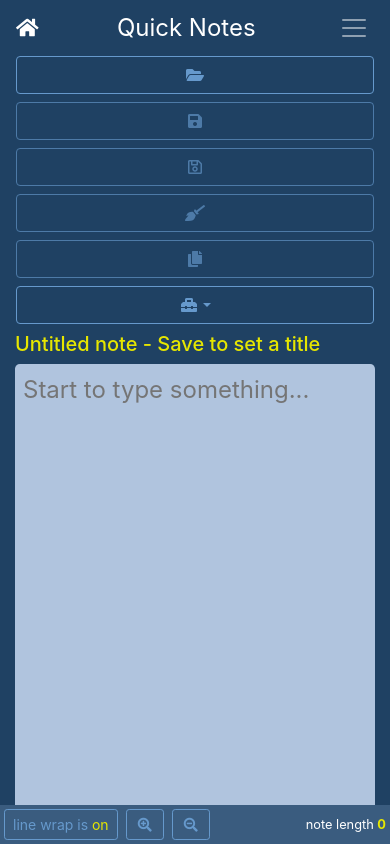
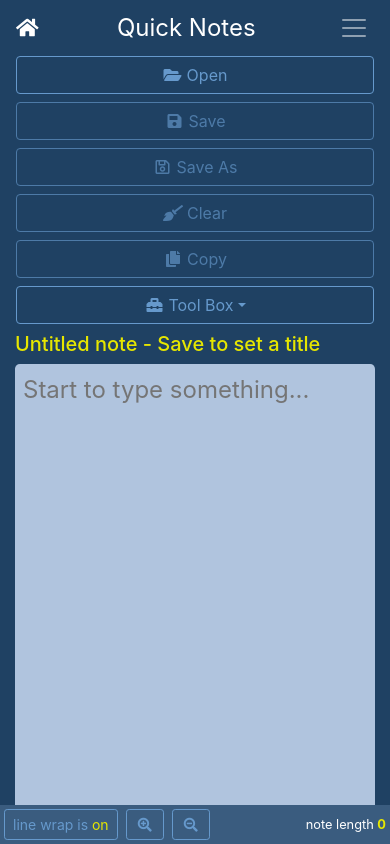
Before and after one commit to openXapps/web-apps-notes, a React (Create React App) app: page / in a window 390 px wide. Both pictures are taken after a click on the button 354 px from the left and 28 px from the top of the page. Shown: the top 844 px of the page. Built offline with nearby package versions, Linux system fonts and the light colour scheme.

Commit message:
Fixed navbar labels xs devices

```diff
--- a/src/components/Header.js
+++ b/src/components/Header.js
@@ -23,7 +23,7 @@ const Header = () => {
 
   // Tries to toggle the navbar
   const collapseNavBar = (ev) => {
-    const currentElement = ev.target.name ? ev.target.name : '';
+    const currentElement = ev.target.name || '';
     // console.log ('Header: collapseNavBar.currentElement...', currentElement);
     let elToggler = document.getElementsByClassName('navbar-toggler');
     let elBar = document.getElementById('gd-navbar-content');
@@ -43,6 +43,7 @@ const Header = () => {
       // Update existing note
       if (noteId === v.noteId) {
         tempNotes.push({
+
           ...v,
           noteTitle: noteTitle,
           noteContent: utoa(noteContent),
@@ -54,6 +55,7 @@ const Header = () => {
     // console.log('Save: notes.EDIT...', tempNotes);
     saveLocalStorage('gd-notes', tempNotes);
     onSetIsSaved(true);
+    collapseNavBar(ev);
   };
 
   // console.log ('Header: isSaved...', isSaved);
@@ -82,7 +84,7 @@ const Header = () => {
               role="button"
               onClick={collapseNavBar}
             ><i className="fas fa-folder-open gd-nav-btn-icon"></i><span
-              className="pl-1 d-lg-inline d-none"
+              className="pl-1 d-sm-none d-lg-inline"
             >Open</span></Link>
           </li>
           <li className="nav-item ml-0 mt-2 ml-sm-2 mt-sm-0">
@@ -92,7 +94,7 @@ const Header = () => {
               disabled={!(noteId) || navbarLocked}
               onClick={handleSave}
             ><i className="fas fa-save gd-nav-btn-icon"></i><span
-              className="pl-1 d-lg-inline d-none"
+              className="pl-1 d-sm-none d-lg-inline"
             >Save</span></button>
           </li>
           <li className="nav-item ml-0 mt-2 ml-sm-2 mt-sm-0 gd-nav-btn-save-as">
@@ -102,7 +104,7 @@ const Header = () => {
               role="button"
               onClick={collapseNavBar}
             ><i className="far fa-save gd-nav-btn-icon"></i><span
-              className="pl-1 d-lg-inline d-none"
+              className="pl-1 d-sm-none d-lg-inline"
             >Save As</span></Link>
           </li>
           <li className="nav-item ml-0 mt-2 ml-sm-2 mt-sm-0">
@@ -112,7 +114,7 @@ const Header = () => {
               disabled={isEmpty || navbarLocked}
               onClick={() => { onNoteContentChange('', md5('')) }}
             ><i className="fas fa-broom gd-nav-btn-icon"></i><span
-              className="pl-1 d-lg-inline d-none"
+              className="pl-1 d-sm-none d-lg-inline"
             >Clear</span></button>
           </li>
           <li className="nav-item ml-0 mt-2 ml-sm-2 mt-sm-0">
@@ -122,7 +124,7 @@ const Header = () => {
               disabled={isEmpty || navbarLocked}
               onClick={() => onCopy('gd-note')}
             ><i className="fas fa-copy gd-nav-btn-icon"></i><span
-              className="pl-1 d-lg-inline d-none"
+              className="pl-1 d-sm-none d-lg-inline"
             >Copy</span></button>
           </li>
           <li className="nav-item dropdown ml-0 mt-2 ml-sm-2 mt-sm-0">
@@ -134,7 +136,7 @@ const Header = () => {
               aria-haspopup="true"
               aria-expanded="false"
             ><i className="fas fa-toolbox gd-nav-btn-icon"></i><span
-              className="pl-1 d-lg-inline d-none"
+              className="pl-1 d-sm-none d-lg-inline"
             >Tool Box</span></button>
             <div className="dropdown-menu dropdown-menu-right shadow mt-2" aria-labelledby="gd-dropdown-toolbox">
               <button
```
